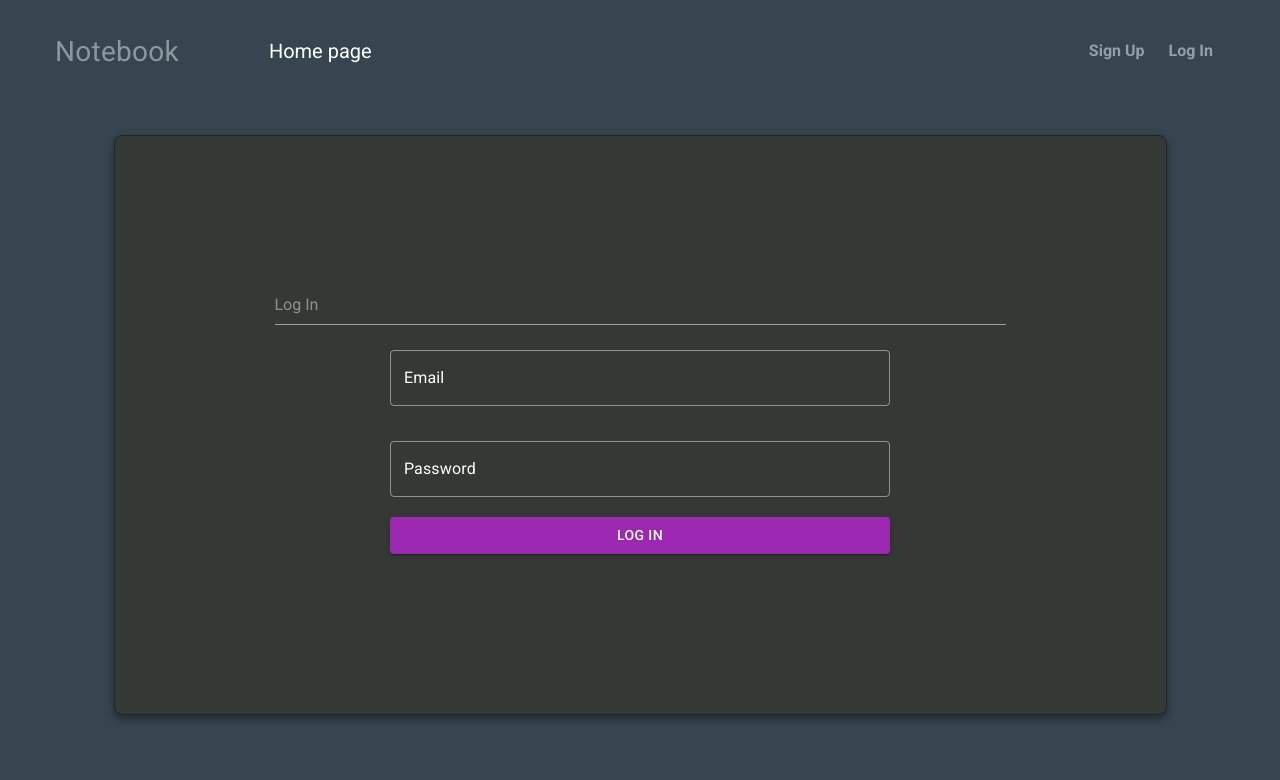
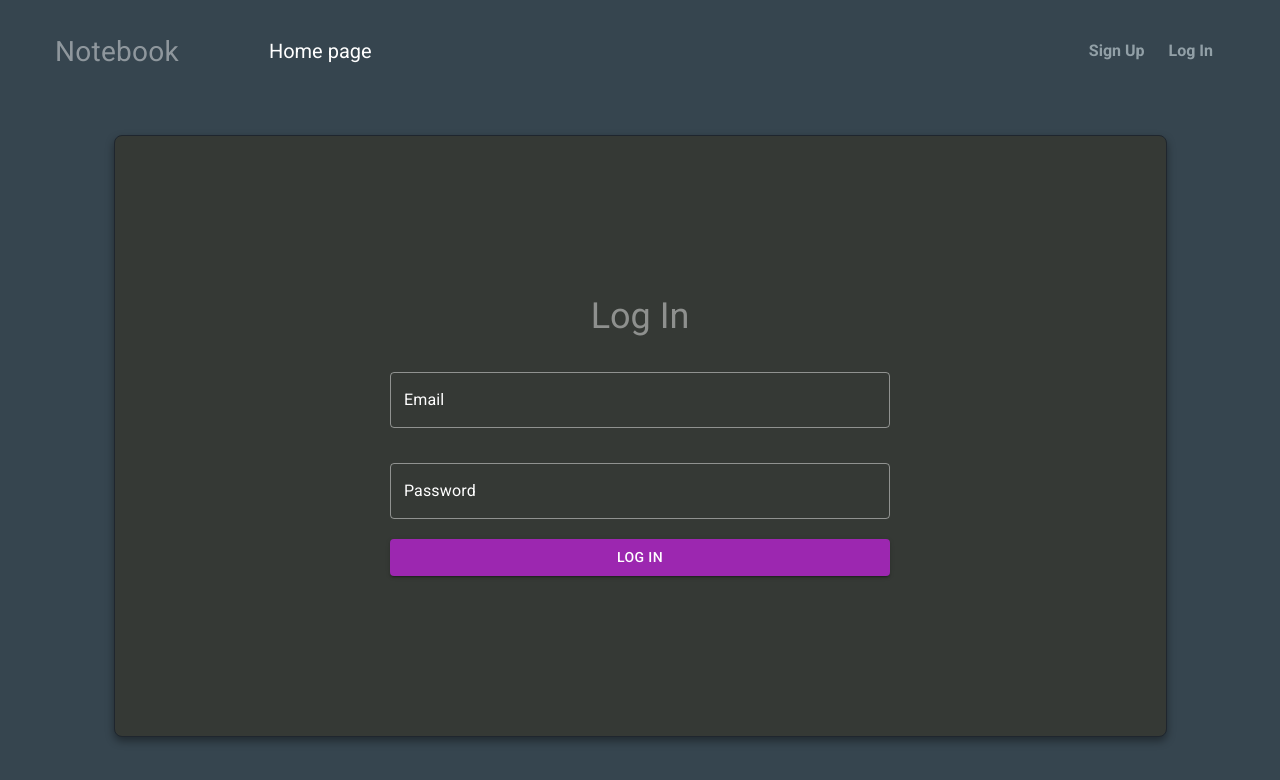
Before and after one commit to Dtimewarp/goit-react-hw-08, a React (Vite) app: page /login in a window 1280 px wide. Shown: the top 780 px of the page. Built offline with nearby package versions, Linux system fonts and the light colour scheme.

Commit message:
logic work. style upd

```diff
--- a/src/components/BlockHeader/BlockHeader.jsx
+++ b/src/components/BlockHeader/BlockHeader.jsx
@@ -4,7 +4,7 @@ import css from './BlockHeader.module.css';
 export default function BlockHeader({ children }) {
   return (
     <div className={css.header}>
-      <Typography variant="body" fontSize={16} gutterBottom>
+      <Typography variant="body" fontSize={36} gutterBottom>
         {children}
       </Typography>
     </div>
--- a/src/components/BlockHeader/BlockHeader.module.css
+++ b/src/components/BlockHeader/BlockHeader.module.css
@@ -1,7 +1,8 @@
 .header {
   padding-bottom: 10px;
-  border-bottom: 1px solid var(--border-color);
+  /* border-bottom: 1px solid var(--border-color); */
   margin-bottom: 25px;
   color: #fff;
   width: 100%;
+  text-align: center;
 }
```
